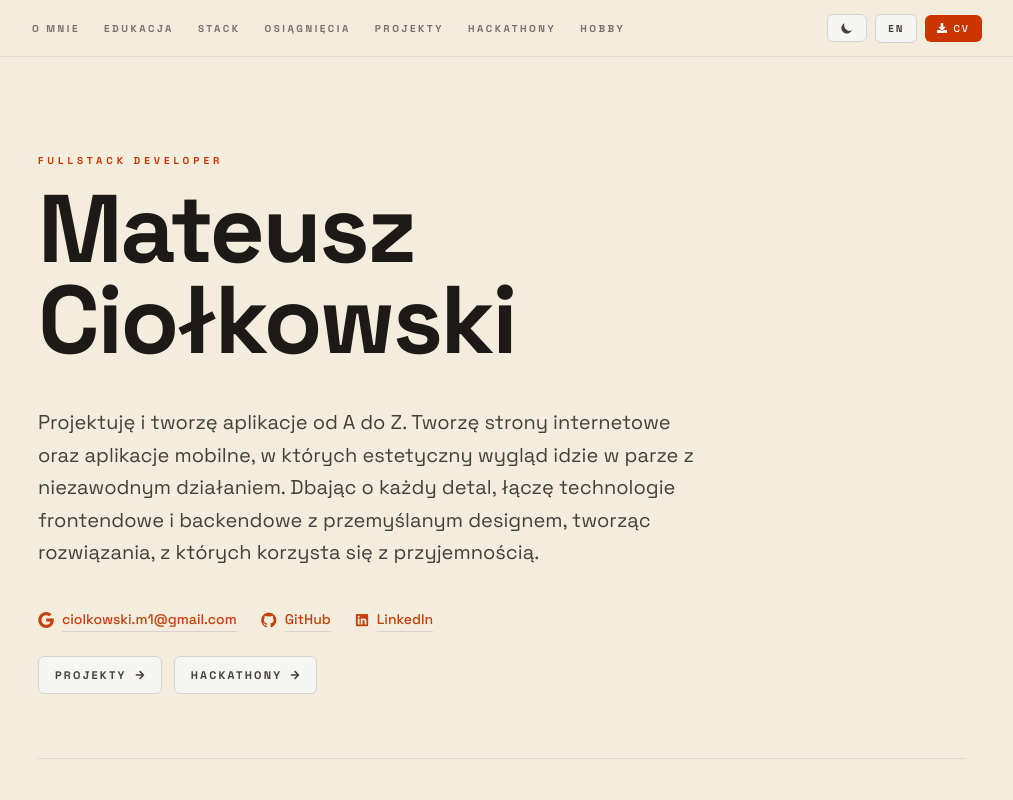
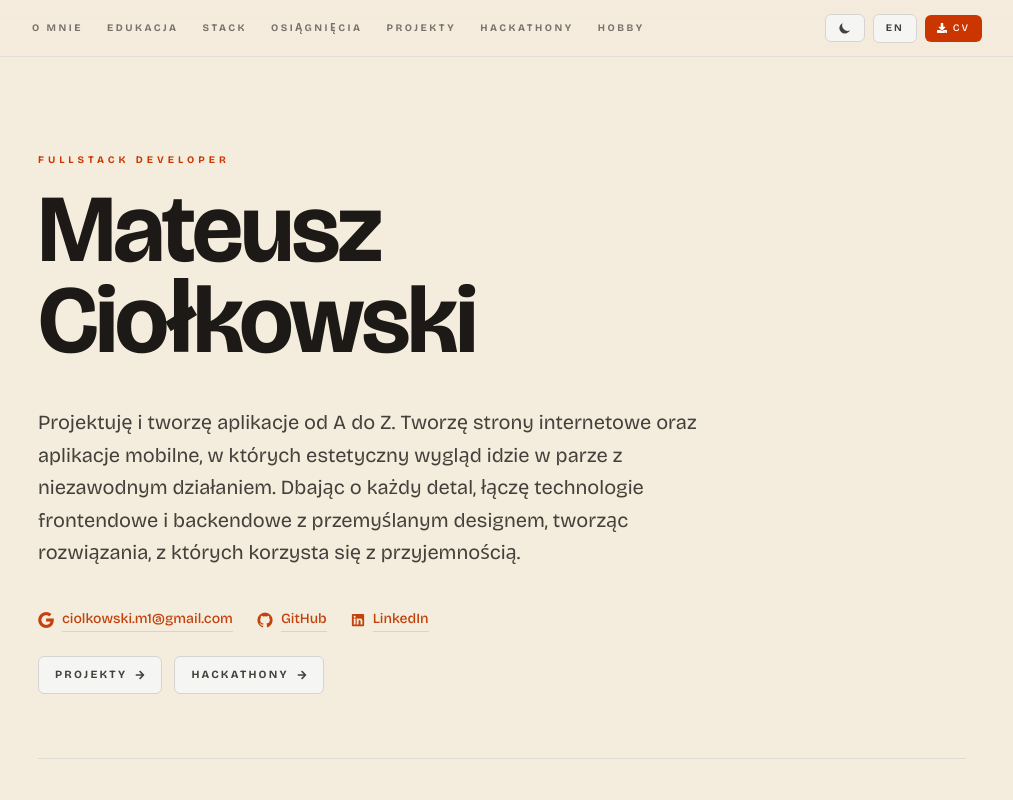
Before and after one commit to mateuszciolkowski/curriculum_vitae, a React (Vite) app: page / in a window 1280 px wide. Shown: the top 800 px of the page, without its empty margins (138-1151 px from the left). Built offline with nearby package versions, Linux system fonts and the light colour scheme; some icons are missing.

Commit message:
fix: force Bricolage Grotesque on body

```diff
--- a/index.html
+++ b/index.html
@@ -8,7 +8,7 @@
     <link rel="preconnect" href="https://fonts.gstatic.com" crossorigin />
     <link
       rel="stylesheet"
-      href="https://fonts.googleapis.com/css2?family=Space+Grotesk:wght@300;400;500;600;700&display=swap"
+      href="https://fonts.googleapis.com/css2?family=Bricolage+Grotesque:wght@300;400;500;600;700;800&display=swap"
     />
     <link
       rel="stylesheet"
--- a/src/index.css
+++ b/src/index.css
@@ -3,7 +3,7 @@
 @custom-variant dark (&:where(.dark, .dark *));
 
 :root {
-  font-family: "Space Grotesk", system-ui, -apple-system, BlinkMacSystemFont,
+  font-family: "Bricolage Grotesque", system-ui, -apple-system, BlinkMacSystemFont,
     "Segoe UI", sans-serif;
   line-height: 1.5;
   font-weight: 400;
@@ -33,6 +33,7 @@ body {
   margin: 0;
   min-width: 320px;
   min-height: 100vh;
+  font-family: "Bricolage Grotesque", system-ui, -apple-system, BlinkMacSystemFont, "Segoe UI", sans-serif;
 }
 
 a {
```
